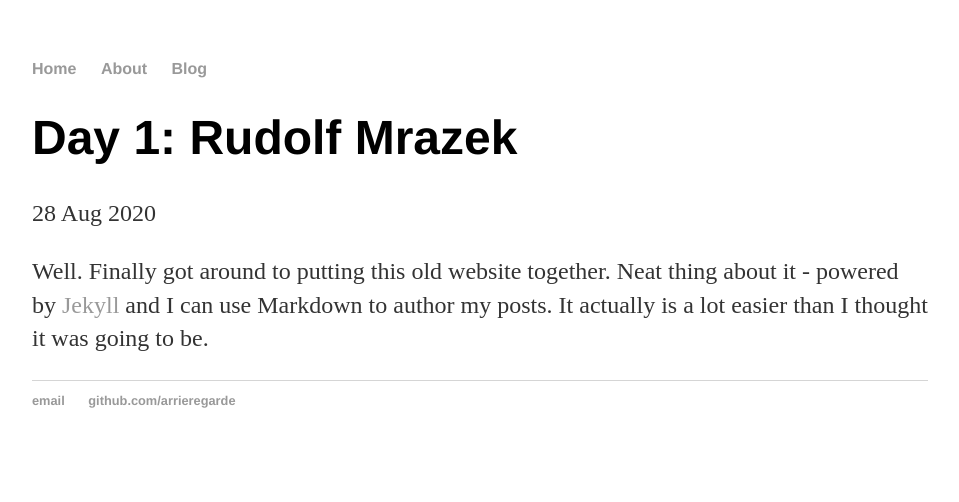
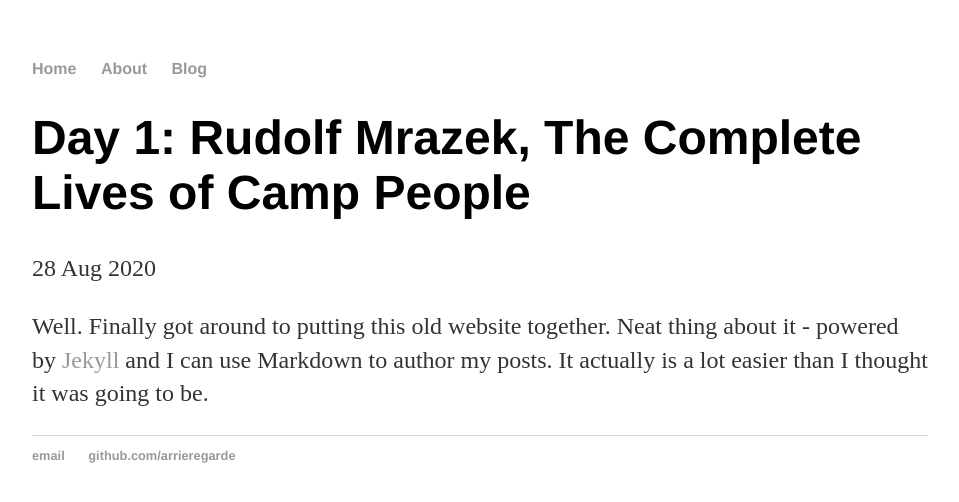
Before and after one commit to arrieregarde/arrieregarde.github.io, a Jekyll site: the page built from _posts/2020-08-28-Day-1.md, in a window 1280 px wide. Shown: the top 502 px of the page, without its empty margins (160-1119 px from the left). Built offline with Jekyll 4.4.1, drawn with Linux system fonts in a browser that asks for light colours.

Commit message:
Update 2020-08-28-Day-1.md

```diff
--- a/_posts/2020-08-28-Day-1.md
+++ b/_posts/2020-08-28-Day-1.md
@@ -1,6 +1,6 @@
 ---
 layout: post
-title: "Day 1: Rudolf Mrazek"
+title: "Day 1: Rudolf Mrazek, The Complete Lives of Camp People"
 date: 2020-08-28
 ---
 
```
